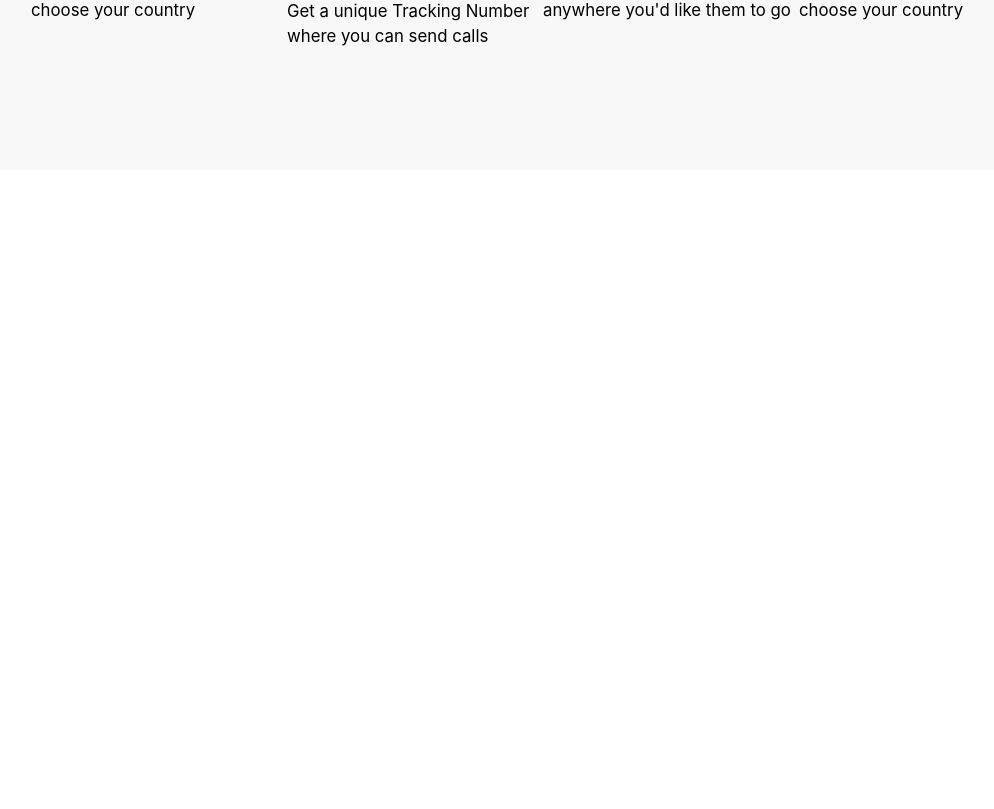
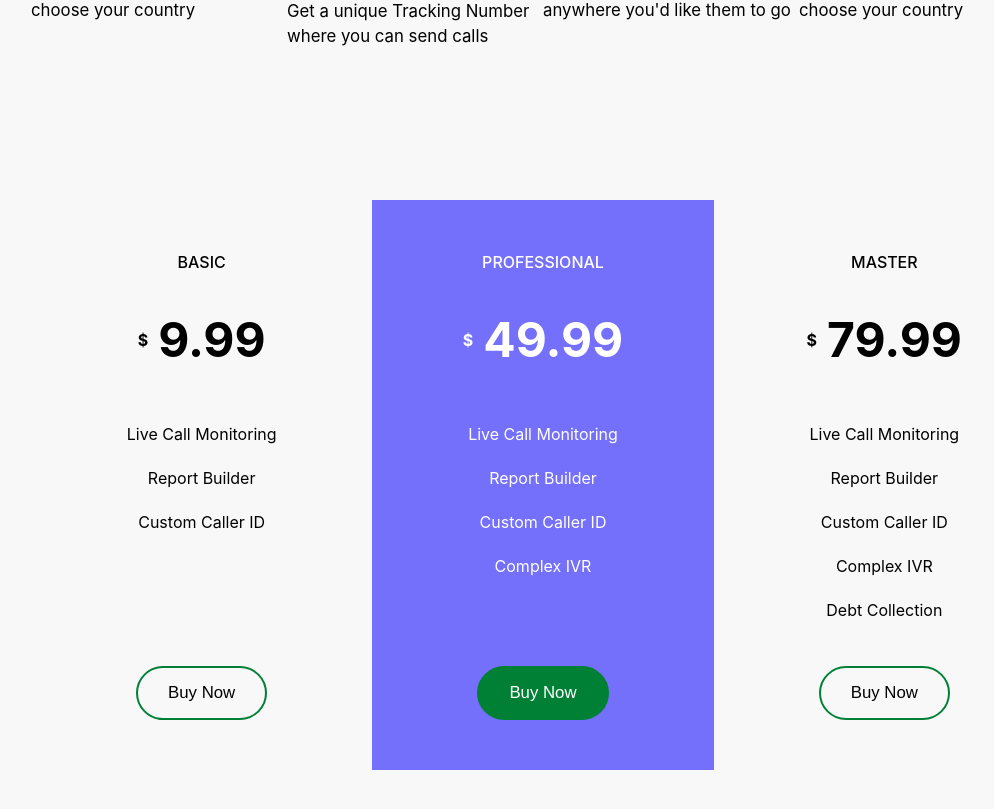
Before and after one commit to k-malongo/PeakReachCallCenter, a React (Vite) app: page / in a window 1280 px wide. Shown: the part 3665-4474 px from the top of the page, without its empty margins (97-1091 px from the left). Before the commit the page ends 3835 px from the top, so only its background shows below. Built offline with nearby package versions, Linux system fonts and the light colour scheme.

Commit message:
add prices

```diff
--- a/src/App.css
+++ b/src/App.css
@@ -414,7 +414,7 @@ p {
 	background: #008035 !important;
 }
 
-#pricing .getting_started {
+#pricing {
 	background: #f8f8f8;
 	padding: 10vh 10%;
 }
@@ -472,6 +472,85 @@ p {
 	font-size: 1.05rem;
 }
 
+#pricing .prices .card_container {
+	display: flex;
+	justify-content: center;
+	margin-top: 150px;
+}
+
+#pricing .prices .card {
+	text-align: center;
+	height: 470px;
+	width: 350px;
+	padding: 50px 0;
+	display: flex;
+	flex-direction: column;
+}
+
+#pricing .prices .card:nth-of-type(2) {
+	background: #7470fc;
+	color: #fff;
+}
+
+#pricing .prices .card .category {
+	text-transform: uppercase;
+	margin-bottom: 30px;
+	font-weight: 500;
+}
+
+#pricing .prices .card .figure {
+	margin-bottom: 30px;
+	display: flex;
+	align-items: center;
+	justify-content: center;
+}
+
+#pricing .prices .card .figure span {
+	font-size: 3rem;
+	margin-left: 10px;
+}
+
+#pricing .prices .card ul {
+	list-style: none;
+	padding: 0;
+}
+
+#pricing .prices .card .features li {
+	margin-bottom: 20px;
+}
+
+#pricing .prices .card .action {
+	margin-top: auto;
+}
+
+#pricing .prices .card .action button {
+	text-transform: capitalize;
+	background: transparent;
+	border: 2px solid #008035;
+	border-radius: 30px;
+	padding: 15px 30px;
+	font-size: 1.05rem;
+}
+
+#pricing .prices .card:nth-of-type(2) .action button {
+	background: #008035;
+	color: #fff;
+}
+
+#pricing .prices .card .action button:hover {
+	background: #008035;
+	color: #fff;
+	cursor: pointer;
+	transition: all 0.7s ease-in-out;
+}
+
+#pricing .prices .card:nth-of-type(2) .action button:hover {
+	background: transparent;
+	color: #000;
+	cursor: pointer;
+	transition: all 0.7s ease-in-out;
+}
+
 @media only screen and (max-width: 1280px) {
 	#navbar .links a {
 		font-size: 1.4rem;
@@ -518,7 +597,7 @@ p {
 		font-size: 1.4rem;
 	}
 
-  #testimonials .card {
-    min-height: 290px;
-  }
+	#testimonials .card {
+		min-height: 290px;
+	}
 }
--- a/src/components/Pricing.jsx
+++ b/src/components/Pricing.jsx
@@ -51,6 +51,82 @@ export default function Pricing() {
 					</div>
 				</div>
 			</div>
+
+			<div className="prices">
+				<div className="card_container">
+					<div className="card">
+						<h4 className="category">basic</h4>
+						<h4 className="figure">
+							$<span>9.99</span>
+						</h4>
+						<ul className="features">
+							<li>
+								<p>Live Call Monitoring</p>
+							</li>
+							<li>
+								<p>Report Builder</p>
+							</li>
+							<li>
+								<p>Custom Caller ID</p>
+							</li>
+						</ul>
+						<div className="action">
+							<button>buy now</button>
+						</div>
+					</div>
+
+					<div className="card">
+						<h4 className="category">professional</h4>
+						<h4 className="figure">
+							$<span>49.99</span>
+						</h4>
+						<ul className="features">
+							<li>
+								<p>Live Call Monitoring</p>
+							</li>
+							<li>
+								<p>Report Builder</p>
+							</li>
+							<li>
+								<p>Custom Caller ID</p>
+							</li>
+							<li>
+								<p>Complex IVR</p>
+							</li>
+						</ul>
+						<div className="action">
+							<button>buy now</button>
+						</div>
+					</div>
+
+					<div className="card">
+						<h4 className="category">master</h4>
+						<h4 className="figure">
+							$<span>79.99</span>
+						</h4>
+						<ul className="features">
+							<li>
+								<p>Live Call Monitoring</p>
+							</li>
+							<li>
+								<p>Report Builder</p>
+							</li>
+							<li>
+								<p>Custom Caller ID</p>
+							</li>
+							<li>
+								<p>Complex IVR</p>
+							</li>
+							<li>
+								<p>Debt Collection</p>
+							</li>
+						</ul>
+						<div className="action">
+							<button>buy now</button>
+						</div>
+					</div>
+				</div>
+			</div>
 		</div>
 	);
 }
```
